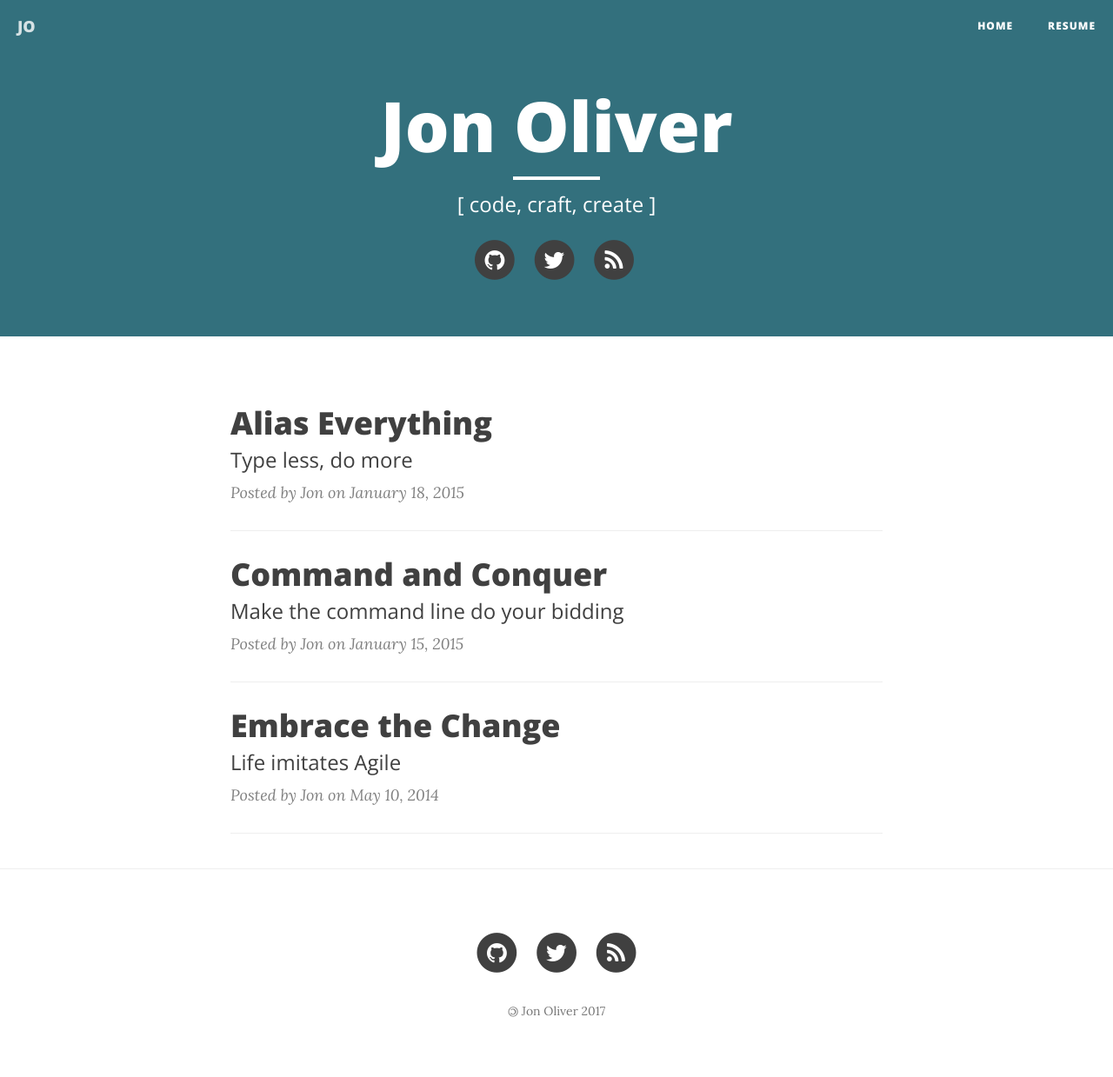
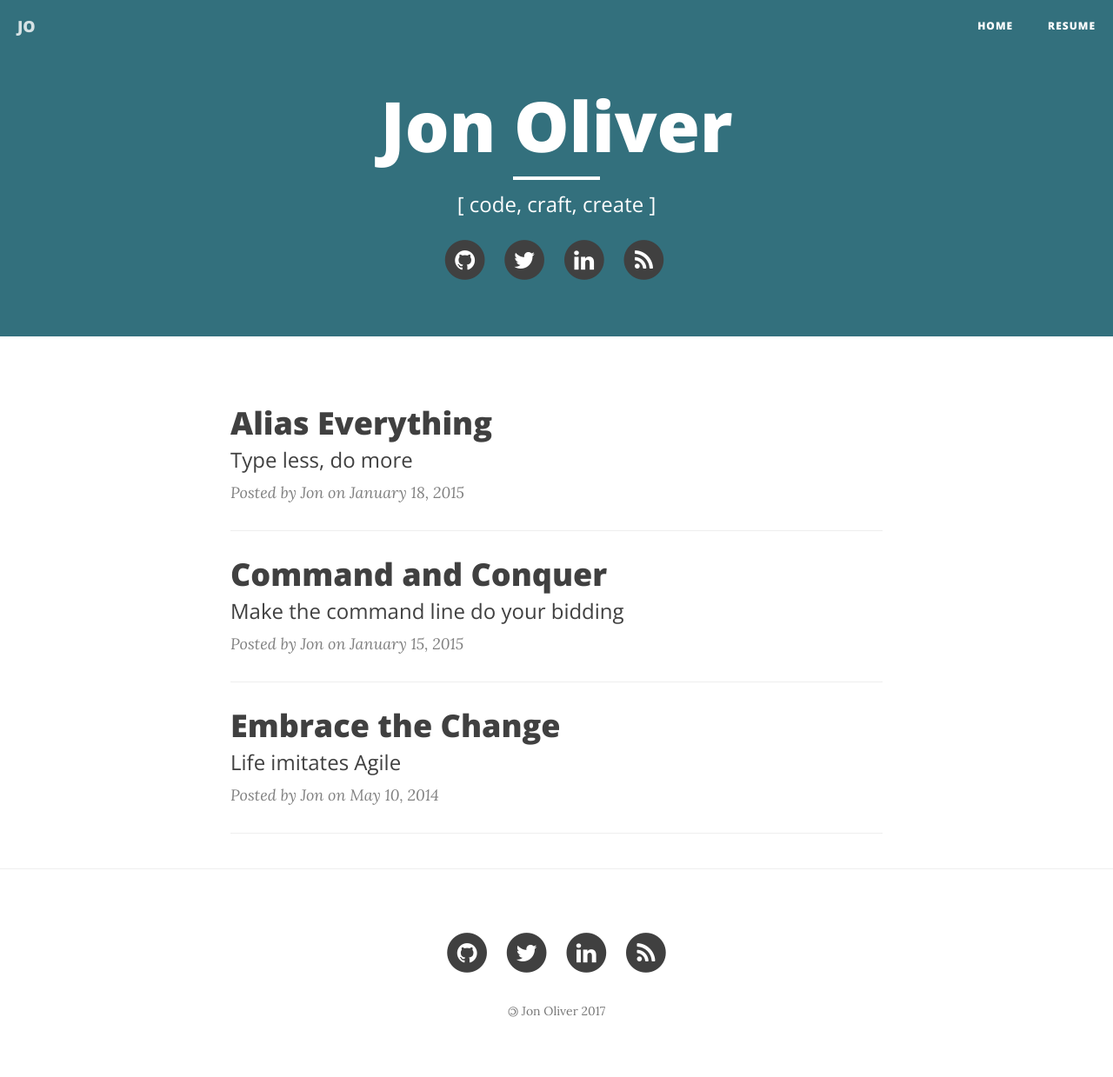
Before and after one commit to jonoliver/jonoliver.github.io, a Jekyll site: the page built from index.html, in a window 1280 px wide. Shown: the whole page at 87% size. Built offline with Jekyll 4.4.1, drawn with Linux system fonts in a browser that asks for light colours; nearby versions of some CDN libraries; the list of posts is cut into pages by our own code.

Commit message:
spam spam spam

```diff
--- a/_config.yml
+++ b/_config.yml
@@ -8,6 +8,7 @@ baseurl: ""
 url: "http://joliver.net"
 twitter_username: htmlephant
 github_username:  jonoliver
+linkedin: https://www.linkedin.com/in/jon-oliver-19a8b91b/
 gems: [jekyll-paginate]
 # Build settings
 markdown: kramdown
--- a/_includes/social.html
+++ b/_includes/social.html
@@ -15,6 +15,16 @@
       <span class="fa-stack fa-lg">
         <i class="fa fa-circle fa-stack-2x"></i>
         <i class="fa fa-twitter fa-stack-1x fa-inverse"></i>
+      </span>
+    </a>
+  </li>
+  {% endif %}
+  {% if site.linkedin %}
+  <li>
+    <a href="{{ site.linkedin }}">
+      <span class="fa-stack fa-lg">
+        <i class="fa fa-circle fa-stack-2x"></i>
+        <i class="fa fa-linkedin fa-stack-1x fa-inverse"></i>
       </span>
     </a>
   </li>
```
